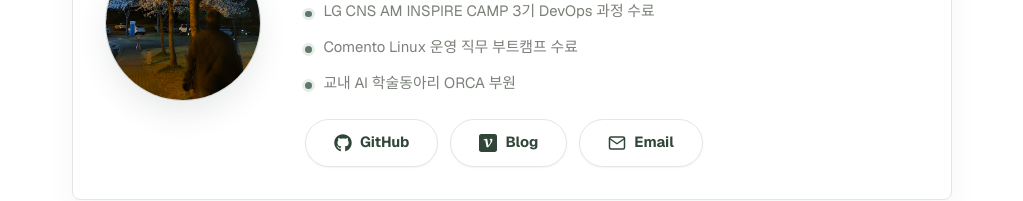
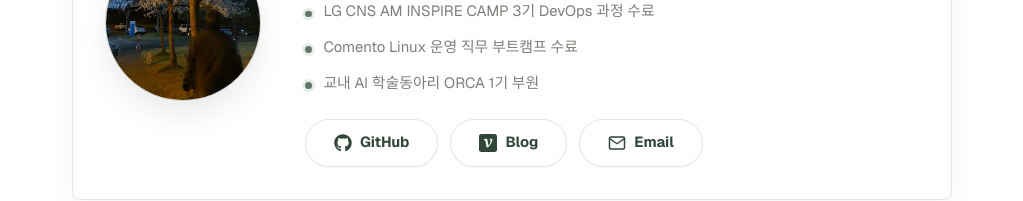
Before and after one commit to changchangdaero/first-deploy, a Next.js app: page /engineering in a window 1280 px wide. Shown: the part 378-579 px from the top of the page, without its empty margins (128-1151 px from the left). Built offline with nearby package versions, Linux system fonts and the light colour scheme; no server answers.

Commit message:
style : ORCA 이력에 기수 추가
Co-Authored-By: Claude Opus 5.5 <noreply@anthropic.com>

```diff
--- a/src/data/engineering/profile.ts
+++ b/src/data/engineering/profile.ts
@@ -11,7 +11,7 @@ export const engineeringProfile = {
     '명지대학교 정보통신공학 & 인공지능·ICT융합전공',
     'LG CNS AM INSPIRE CAMP 3기 DevOps 과정 수료',
     'Comento Linux 운영 직무 부트캠프 수료',
-    '교내 AI 학술동아리 ORCA 부원',
+    '교내 AI 학술동아리 ORCA 1기 부원',
   ],
   links: [
     { label: 'GitHub', icon: 'github', href: links.github },
```
